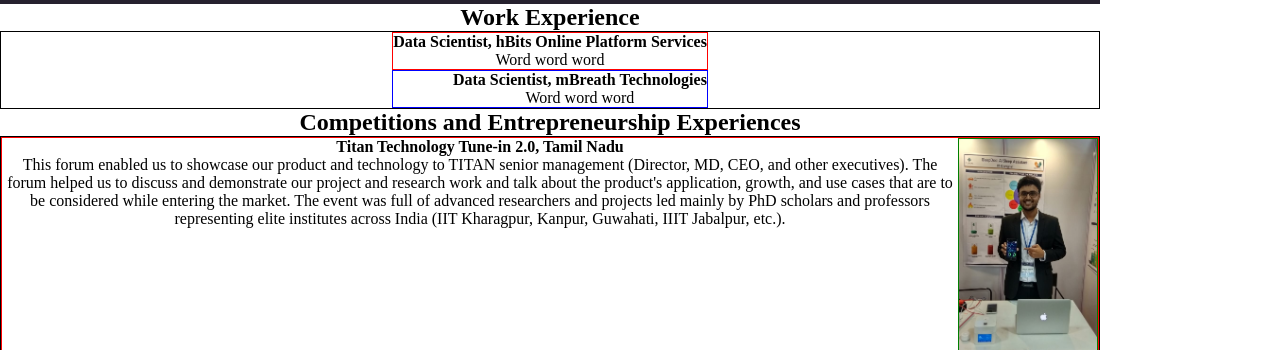
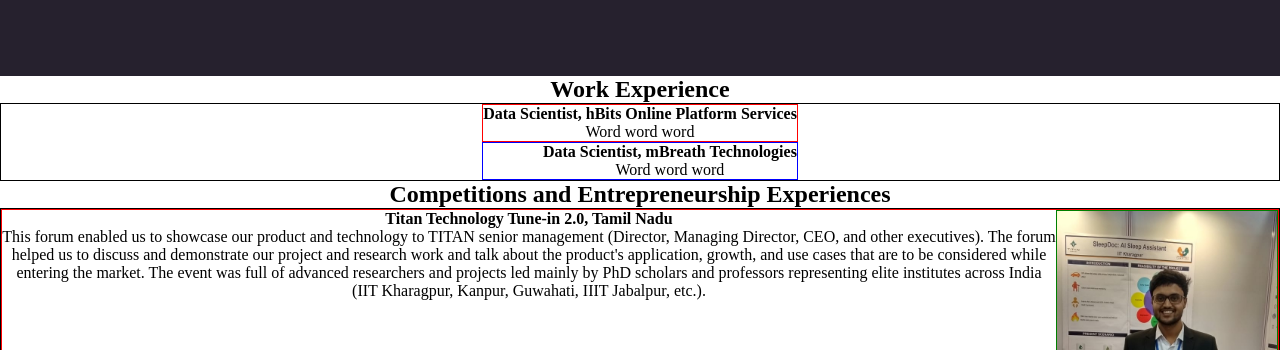
Before and after one commit to abhiram11/Portfolio-from-Scratch, a React (Create React App) app: page / in a window 1280 px wide. Shown: the part 1802-2152 px from the top of the page. Built offline with nearby package versions, Linux system fonts and the light colour scheme; a web font is replaced by a local one.

Commit message:
edited some more eexp

```diff
--- a/src/App.css
+++ b/src/App.css
@@ -1,6 +1,6 @@
 .app {
-  max-width: 1100px;
-  min-width: 692px;
+  /* max-width: 1100px;
+  min-width: 692px; */
   width: 100vw;
   height: 100vh;
   text-align: center;
--- a/src/components/Experience/Experience.css
+++ b/src/components/Experience/Experience.css
@@ -25,7 +25,8 @@
 
 .experience__wrapper__image > img {
   border: 1px solid green;
-  width: 140px;
+  height: 340px;
+  /* width: 140px; */
   object-fit: contain;
   /* height: 140px; */
   aspect-ratio: ;
--- a/src/components/Experience/index.js
+++ b/src/components/Experience/index.js
@@ -10,14 +10,10 @@
       <h2>Work Experience</h2>
       <div className="experience__wrapper">
         <div className="experience__wrapper__a">
-          {/* just change their flex start etc stuff.... */}
           <div className="experience__wrapper__content">
             <h4>Data Scientist, hBits Online Platform Services</h4>
             <p>Word word word</p>
           </div>
-          {/* <div className="experience__wrapper__image">
-            <img src={pic1} alt="hBits" />
-          </div> */}
         </div>
 
         <div className="experience__wrapper__b">
@@ -25,27 +21,25 @@
             <h4>Data Scientist, mBreath Technologies</h4>
             <p>Word word word</p>
           </div>
-          {/* <div className="experience__wrapper__image">
-            <img src={pic1} alt="hBits" />
-          </div> */}
         </div>
       </div>
       <h2>Competitions and Entrepreneurship Experiences</h2>
       <div className="experience__wrapper">
         <div className="experience__wrapper__a">
+          {/* just change their flex start etc stuff.... */}
           <div className="experience__wrapper__content">
             <h4>Titan Technology Tune-in 2.0, Tamil Nadu</h4>
             <p></p>
             <p>
               This forum enabled us to showcase our product and technology to
-              TITAN senior management (Director, MD, CEO, and other executives).
-              The forum helped us to discuss and demonstrate our project and
-              research work and talk about the product's application, growth,
-              and use cases that are to be considered while entering the market.
-              The event was full of advanced researchers and projects led mainly
-              by PhD scholars and professors representing elite institutes
-              across India (IIT Kharagpur, Kanpur, Guwahati, IIIT Jabalpur,
-              etc.).
+              TITAN senior management (Director, Managing Director, CEO, and
+              other executives). The forum helped us to discuss and demonstrate
+              our project and research work and talk about the product's
+              application, growth, and use cases that are to be considered while
+              entering the market. The event was full of advanced researchers
+              and projects led mainly by PhD scholars and professors
+              representing elite institutes across India (IIT Kharagpur, Kanpur,
+              Guwahati, IIIT Jabalpur, etc.).
             </p>
           </div>
           <div className="experience__wrapper__image">
```
